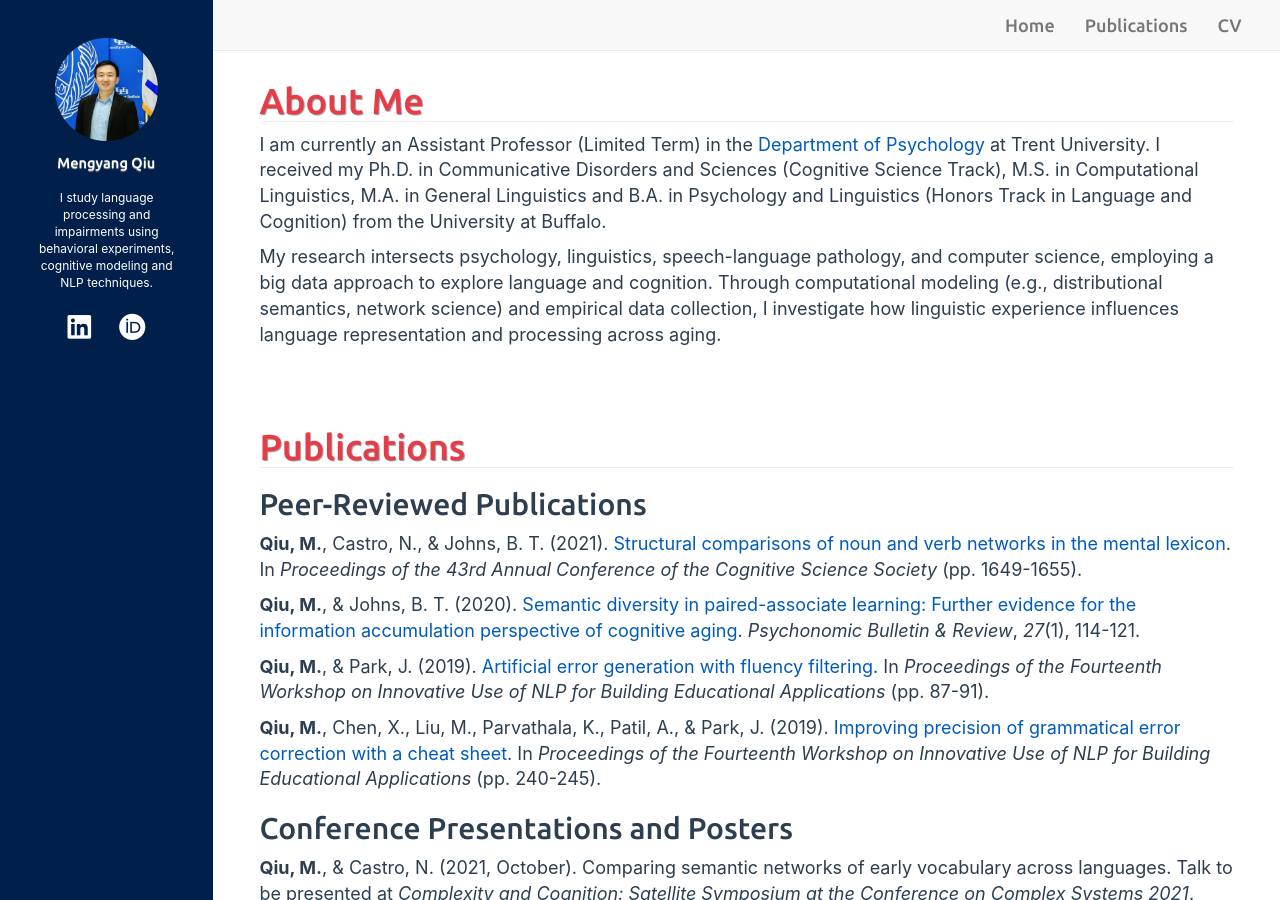
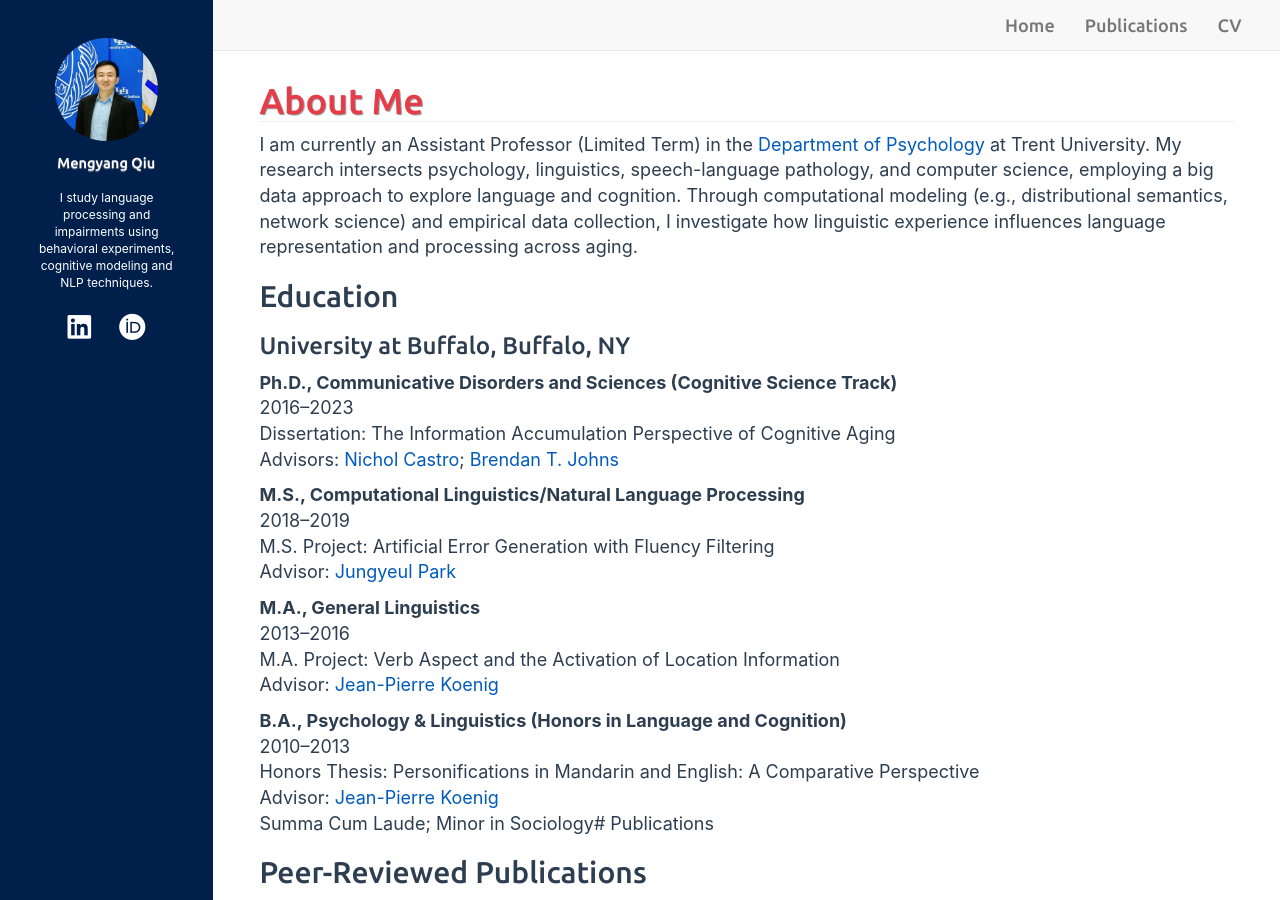
Before and after one commit to mengyangq/mengyangq.github.io, a Jekyll site: the page built from index.html, in a window 1280 px wide and 900 px high. Built offline with Jekyll 4.4.1, drawn with Linux system fonts in a browser that asks for light colours; nearby versions of some CDN libraries; a style sheet for code colours, icons or effects is not loaded.

Commit message:
Update me.md

```diff
--- a/_includes/me.md
+++ b/_includes/me.md
@@ -1,5 +1,28 @@
 # About Me
 
-I am currently an Assistant Professor (Limited Term) in the [Department of Psychology](https://www.trentu.ca/psychology/) at Trent University. I received my Ph.D. in Communicative Disorders and Sciences (Cognitive Science Track), M.S. in Computational Linguistics, M.A. in General Linguistics and B.A. in Psychology and Linguistics (Honors Track in Language and Cognition) from the University at Buffalo.
+I am currently an Assistant Professor (Limited Term) in the [Department of Psychology](https://www.trentu.ca/psychology/) at Trent University. My research intersects psychology, linguistics, speech-language pathology, and computer science, employing a big data approach to explore language and cognition. Through computational modeling (e.g., distributional semantics, network science) and empirical data collection, I investigate how linguistic experience influences language representation and processing across aging.
 
-My research intersects psychology, linguistics, speech-language pathology, and computer science, employing a big data approach to explore language and cognition. Through computational modeling (e.g., distributional semantics, network science) and empirical data collection, I investigate how linguistic experience influences language representation and processing across aging.
+## Education
+
+### University at Buffalo, Buffalo, NY
+
+**Ph.D., Communicative Disorders and Sciences (Cognitive Science Track)**
+2016–2023
+Dissertation: The Information Accumulation Perspective of Cognitive Aging
+Advisors: [Nichol Castro](https://sites.google.com/view/alnlab); [Brendan T. Johns](http://btjohns.com)
+
+**M.S., Computational Linguistics/Natural Language Processing**
+2018–2019
+M.S. Project: Artificial Error Generation with Fluency Filtering
+Advisor: [Jungyeul Park](https://linguistics.ubc.ca/profile/jungyeul-park/)
+
+**M.A., General Linguistics**
+2013–2016
+M.A. Project: Verb Aspect and the Activation of Location Information
+Advisor: [Jean-Pierre Koenig](https://www.jeanpierrekoenig.com)
+
+**B.A., Psychology & Linguistics (Honors in Language and Cognition)**
+2010–2013
+Honors Thesis: Personifications in Mandarin and English: A Comparative Perspective
+Advisor: [Jean-Pierre Koenig](https://www.jeanpierrekoenig.com)
+Summa Cum Laude; Minor in Sociology
```
